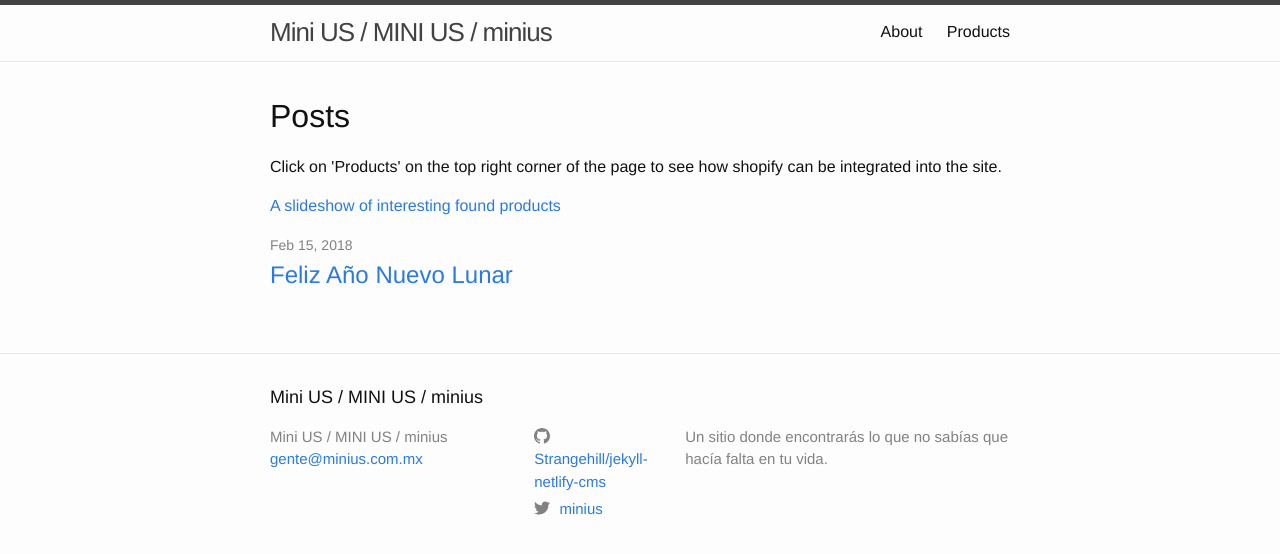
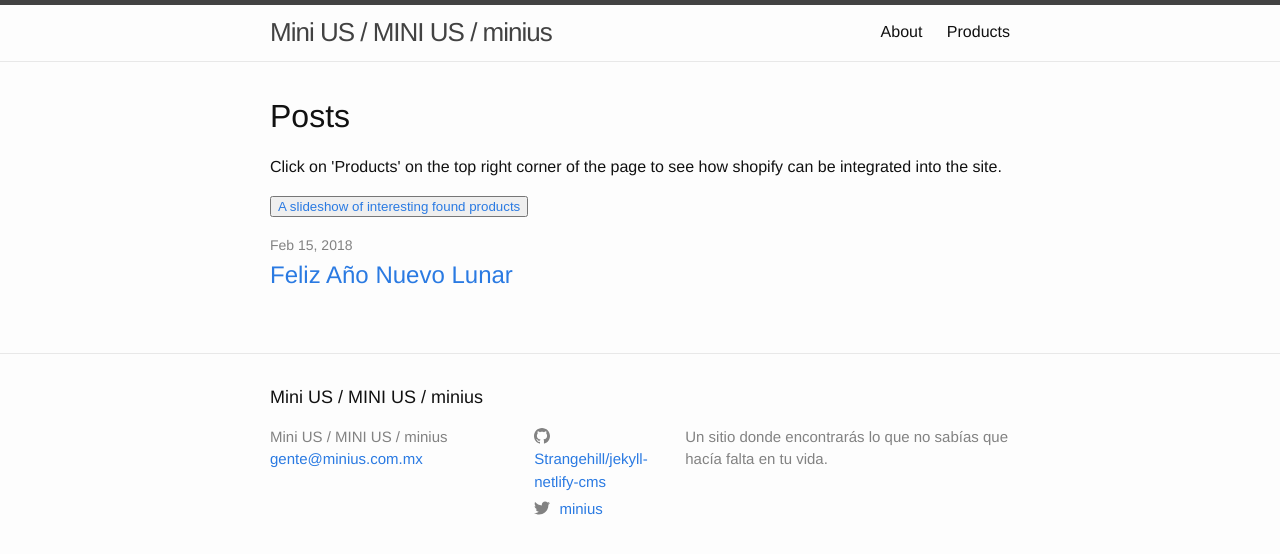
Before and after one commit to Strangehill/minius-demo-jekyll-3-7-2-netlify-cms, a Jekyll site: the page built from index.html, in a window 1280 px wide. Shown: the top 554 px of the page. Built offline with Jekyll 4.4.1, drawn with Linux system fonts in a browser that asks for light colours.

Commit message:
make link to slideshow a button-link

```diff
--- a/index.html
+++ b/index.html
@@ -10,7 +10,9 @@ layout: default
   Click on 'Products' on the top right corner of the page to see how shopify can be integrated into the site.
 </p>
 <p>
-<a href="https://drive.google.com/open?id=1Ouo89eHBpiWPeVucHtNlB_tNxz14ucwPV2LCbF3aR1Q">A slideshow of interesting found products</a>
+<button>
+  <a href="https://drive.google.com/open?id=1Ouo89eHBpiWPeVucHtNlB_tNxz14ucwPV2LCbF3aR1Q">A slideshow of interesting found products</a>
+</button>
 
 </p>
 
```
